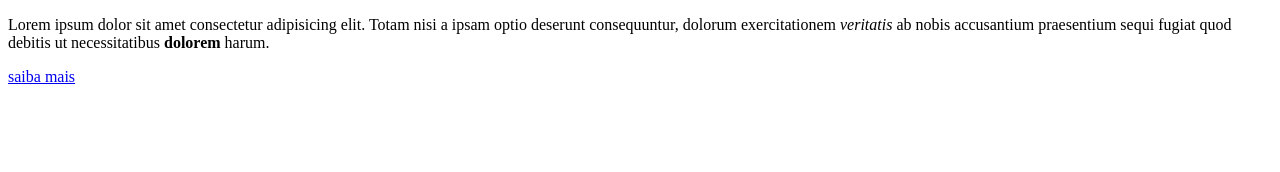
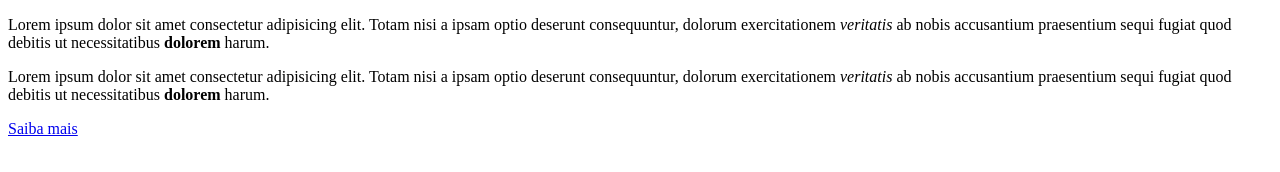
Before and after one commit to Thiagomatheus12/rocketseat, a plain HTML site: page ex001.html in a window 1280 px wide. Drawn offline with Linux system fonts and the light colour scheme.

Commit message:
Update ex001.html

```diff
--- a/ex001.html
+++ b/ex001.html
@@ -8,6 +8,7 @@
 </head>
 <body>
     <p>Lorem ipsum dolor sit amet consectetur adipisicing elit. Totam nisi a ipsam optio deserunt consequuntur, dolorum exercitationem <em>veritatis</em> ab nobis accusantium praesentium sequi fugiat quod debitis ut necessitatibus <strong>dolorem</strong> harum.</p>
-    <a href="https://google.com">saiba mais</a>
+    <p>Lorem ipsum dolor sit amet consectetur adipisicing elit. Totam nisi a ipsam optio deserunt consequuntur, dolorum exercitationem <em>veritatis</em> ab nobis accusantium praesentium sequi fugiat quod debitis ut necessitatibus <strong>dolorem</strong> harum.</p>
+    <a href="https://google.com">Saiba mais</a>
 </body>
 </html>
```
